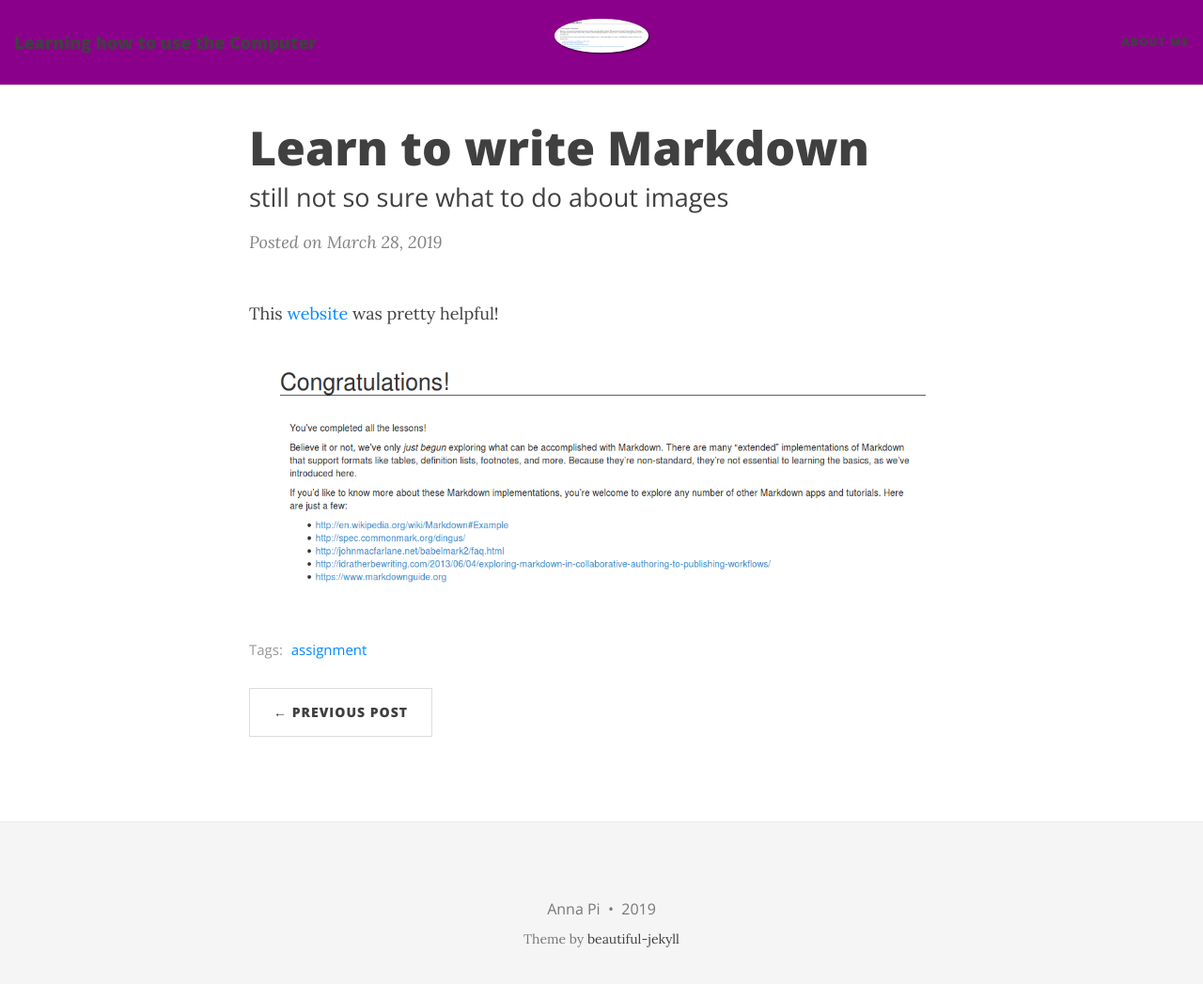
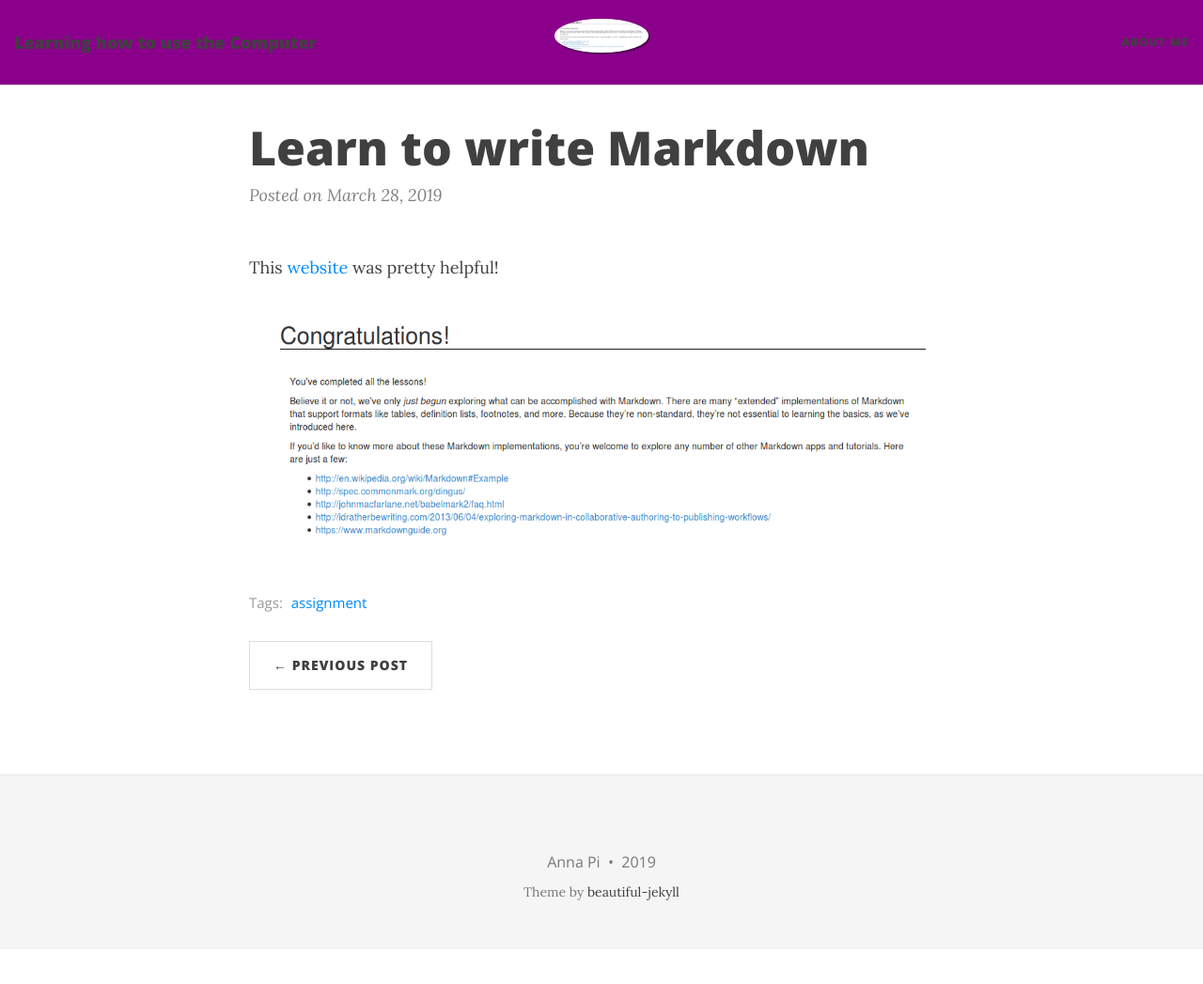
Before and after one commit to Anna-Pi/Anna-Pi.github.io, a Jekyll site: the page built from _posts/2019-03-28-learn-markdown.md, in a window 1280 px wide and 1060 px high. Shown: the top 1047 px of the window at 94% size. Built offline with Jekyll 4.4.1, drawn with Linux system fonts in a browser that asks for light colours; nearby versions of some CDN libraries.

Commit message:
change subtitle post

```diff
--- a/_posts/2019-03-28-learn-markdown.md
+++ b/_posts/2019-03-28-learn-markdown.md
@@ -1,7 +1,6 @@
 ---
 layout: post
 title: Learn to write Markdown
-subtitle: still not so sure what to do about images
 image: /img/Screenshot_markdown.png
 tags: [assignment]
 ---
```
